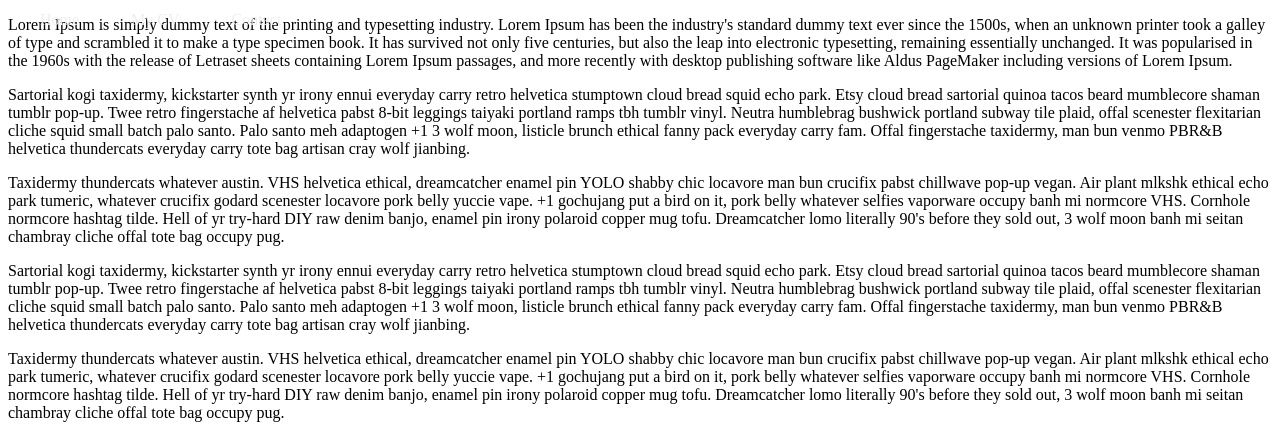
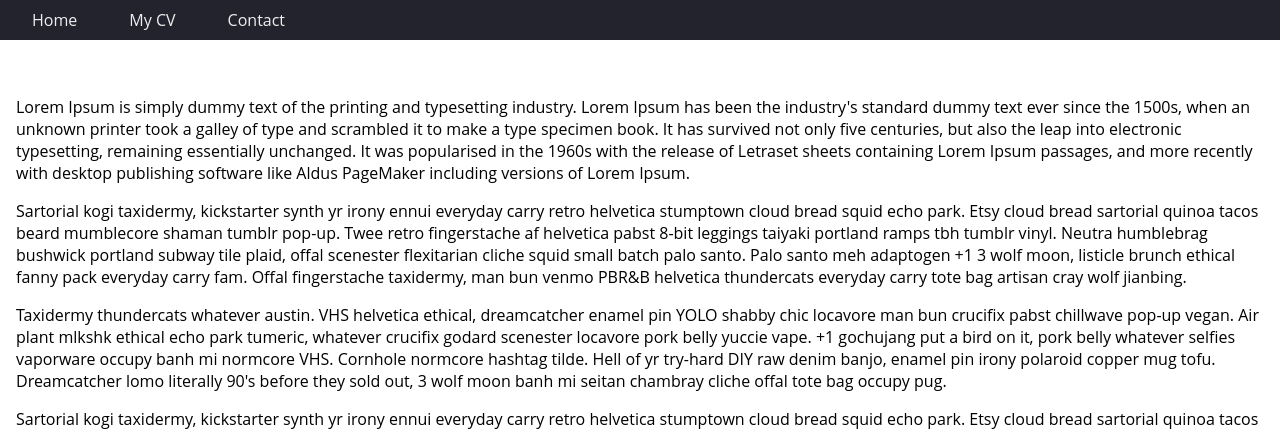
Before and after one commit to MatiWall/Webside, a PHP site: page / in a window 1280 px wide. Shown: the top 429 px of the page. Run offline with PHP 8.4, Linux system fonts and the light colour scheme.

Commit message:
Working navbar2

```diff
--- a/css/navbar.css
+++ b/css/navbar.css
@@ -10,7 +10,7 @@
     background-color: var(--bg-primary);
 }
 
-.navbar .navbar-nav {
+.navbar-nav {
     list-style: none;
     padding: 0;
     padding-left: 1rem;
@@ -21,18 +21,18 @@
     height: 100%;
 }
 
-.navbar .navbar-nav li {
+.navbar-nav li {
     margin-right: 20px;
 }
 
-.navbar .nav-item a {
+.nav-item a {
     color: #eee;
     text-decoration: none;
     display: block;
     padding: 1em;
 }
 
-.navbar .nav-item a:hover {
+.nav-item a:hover {
     color: #333;
     background-color: #fff;
 }
--- a/index.html
+++ b/index.html
@@ -8,7 +8,9 @@
         <meta name="viewport" content="width=device-width, initial-scale=1.0" />
         <script src="https://cdnjs.cloudflare.com/ajax/libs/jquery/3.4.1/jquery.js"></script>
 
+        <link href="css/styling.css" rel="stylesheet">
         <link href="css/navbar.css" rel="stylesheet">
+
 
         <script src="javascript/JavaScript.js"></script>
 
```
